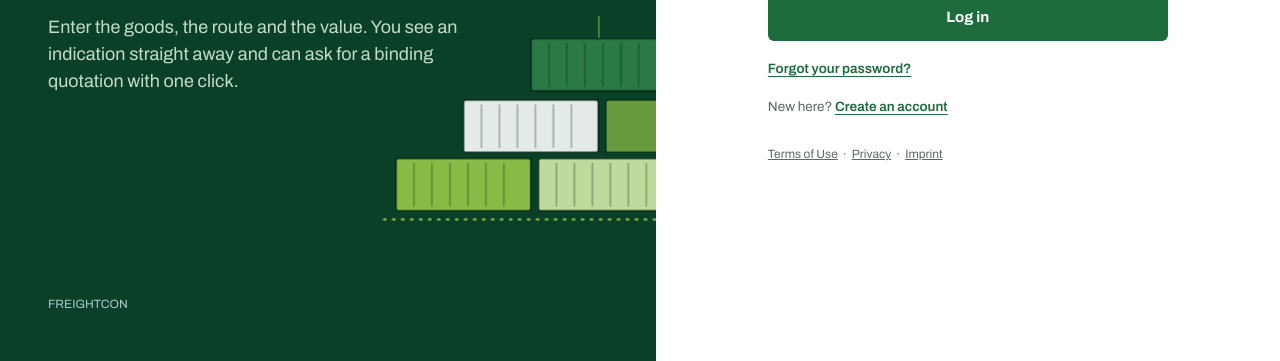
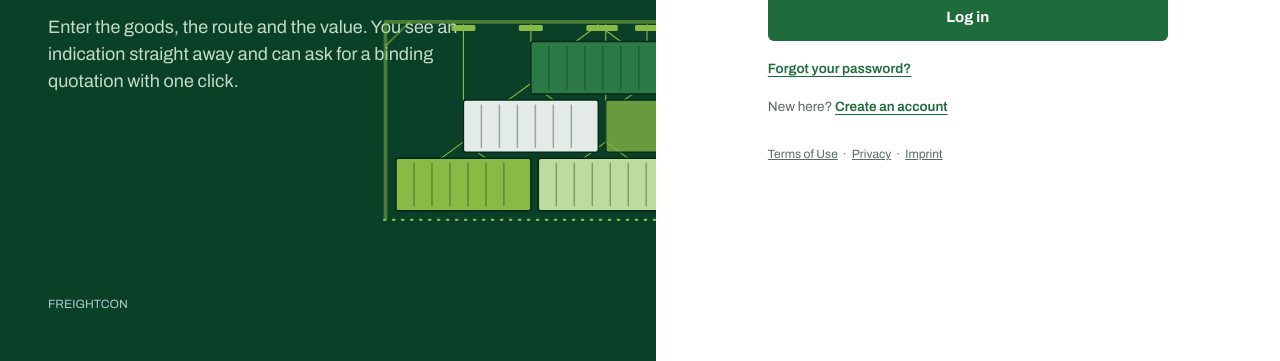
Before and after one commit to marincon/FREIGHTCON, a plain HTML site: page index.html in a window 1280 px wide. Shown: the part 439-800 px from the top of the page. Drawn offline with nearby package versions, Linux system fonts and the light colour scheme.

Commit message:
Add files via upload

```diff
--- a/index.html
+++ b/index.html
@@ -9,7 +9,7 @@
 <link rel="icon" href="assets/favicon.svg" type="image/svg+xml">
 <link rel="preconnect" href="https://fonts.googleapis.com"><link rel="preconnect" href="https://fonts.gstatic.com" crossorigin>
 <link href="https://fonts.googleapis.com/css2?family=Archivo:wdth,wght@62..125,400..900&display=swap" rel="stylesheet">
-<link rel="stylesheet" href="assets/style.css?v=2026-10-20j">
+<link rel="stylesheet" href="assets/style.css?v=2026-10-20k">
 </head>
 <body>
 <div class="auth">
@@ -20,12 +20,14 @@
       <p>Enter the goods, the route and the value. You see an indication straight away and can ask for a binding quotation with one click.</p>
     </div>
     <svg class="stack" viewBox="0 0 420 300" aria-hidden="true">
-      <g stroke="#062816" stroke-width="2">
-        <g class="box" style="--d:.15s"><rect x="20" y="190" width="180" height="70" rx="3" fill="#90C247"/><path stroke-opacity=".35" d="M44 196v58M68 196v58M92 196v58M116 196v58M140 196v58M164 196v58"/></g>
-        <g class="box" style="--d:.35s"><rect x="210" y="190" width="180" height="70" rx="3" fill="#C9E3A3"/><path stroke-opacity=".35" d="M234 196v58M258 196v58M282 196v58M306 196v58M330 196v58M354 196v58"/></g>
-        <g class="box" style="--d:.55s"><rect x="110" y="112" width="180" height="70" rx="3" fill="#F1F5F2"/><path stroke-opacity=".35" d="M134 118v58M158 118v58M182 118v58M206 118v58M230 118v58M254 118v58"/></g>
-        <g class="box" style="--d:.75s"><rect x="300" y="112" width="110" height="70" rx="3" fill="#90C247" opacity=".75"/></g>
-        <g class="box top" style="--d:.95s"><path class="hook" d="M290 -40V34" stroke="#90C247" stroke-opacity=".8"/><rect x="200" y="34" width="180" height="70" rx="3" fill="#2E7D46"/><path stroke-opacity=".35" d="M224 40v58M248 40v58M272 40v58M296 40v58M320 40v58M344 40v58"/></g>
+      <defs><clipPath id="belowBeam"><rect x="-600" y="11" width="1600" height="400"/></clipPath></defs>
+      <path class="beam" d="M6 272V8H460" stroke="#90C247" stroke-opacity=".5" stroke-width="5" fill="none" stroke-linejoin="round"/><path d="M6 40L38 8" stroke="#90C247" stroke-opacity=".5" stroke-width="3"/>
+      <g clip-path="url(#belowBeam)" stroke="#062816" stroke-width="2">
+        <g class="cx cx0"><rect class="trolley" x="94.0" y="12" width="32" height="8" rx="2" fill="#90C247" stroke="none"/><g class="cy cy0"><path class="cable" d="M80.0 190L110.0 168L140.0 190M110.0 168V-230" stroke="#90C247" stroke-width="1.5" fill="none"/><rect x="20" y="190" width="180" height="70" rx="3" fill="#90C247"/><path stroke-opacity=".35" d="M44 196v58M68 196v58M92 196v58M116 196v58M140 196v58M164 196v58"/></g></g>
+        <g class="cx cx1"><rect class="trolley" x="284.0" y="12" width="32" height="8" rx="2" fill="#90C247" stroke="none"/><g class="cy cy1"><path class="cable" d="M270.0 190L300.0 168L330.0 190M300.0 168V-230" stroke="#90C247" stroke-width="1.5" fill="none"/><rect x="210" y="190" width="180" height="70" rx="3" fill="#C9E3A3"/><path stroke-opacity=".35" d="M234 196v58M258 196v58M282 196v58M306 196v58M330 196v58M354 196v58"/></g></g>
+        <g class="cx cx2"><rect class="trolley" x="184.0" y="12" width="32" height="8" rx="2" fill="#90C247" stroke="none"/><g class="cy cy2"><path class="cable" d="M170.0 112L200.0 90L230.0 112M200.0 90V-308" stroke="#90C247" stroke-width="1.5" fill="none"/><rect x="110" y="112" width="180" height="70" rx="3" fill="#F1F5F2"/><path stroke-opacity=".35" d="M134 118v58M158 118v58M182 118v58M206 118v58M230 118v58M254 118v58"/></g></g>
+        <g class="cx cx3"><rect class="trolley" x="339.0" y="12" width="32" height="8" rx="2" fill="#90C247" stroke="none"/><g class="cy cy3"><path class="cable" d="M325.0 112L355.0 90L385.0 112M355.0 90V-308" stroke="#90C247" stroke-width="1.5" fill="none"/><rect x="300" y="112" width="110" height="70" rx="3" fill="#90C247" opacity="0.75"/></g></g>
+        <g class="cx cx4"><rect class="trolley" x="274.0" y="12" width="32" height="8" rx="2" fill="#90C247" stroke="none"/><g class="cy cy4"><path class="cable" d="M260.0 34L290.0 12L320.0 34M290.0 12V-386" stroke="#90C247" stroke-width="1.5" fill="none"/><rect x="200" y="34" width="180" height="70" rx="3" fill="#2E7D46"/><path stroke-opacity=".35" d="M224 40v58M248 40v58M272 40v58M296 40v58M320 40v58M344 40v58"/></g></g>
       </g>
       <path class="quay" d="M0 272h420" stroke="#90C247" stroke-width="3" stroke-dasharray="2 10" stroke-linecap="round"/>
     </svg>
@@ -100,7 +102,7 @@
 
 <script src="config.js"></script>
 <script src="https://cdn.jsdelivr.net/npm/@supabase/supabase-js@2/dist/umd/supabase.min.js"></script>
-<script src="assets/core.js?v=2026-10-20j"></script>
+<script src="assets/core.js?v=2026-10-20k"></script>
 <script>
 (async () => {
   const { $, sb, busy, esc } = FC;
```
Also changed, not shown: app.html (+5 -5 lines).
